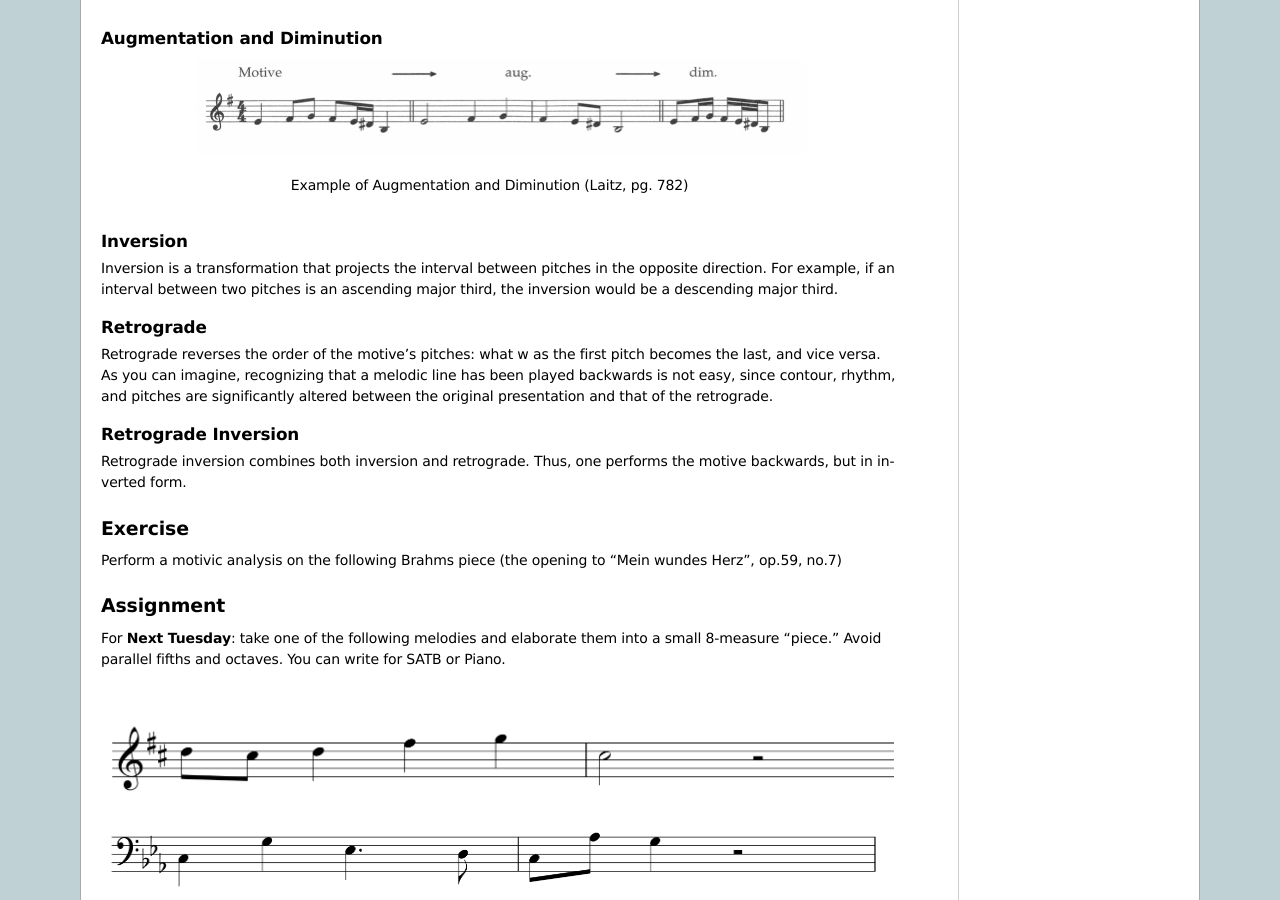
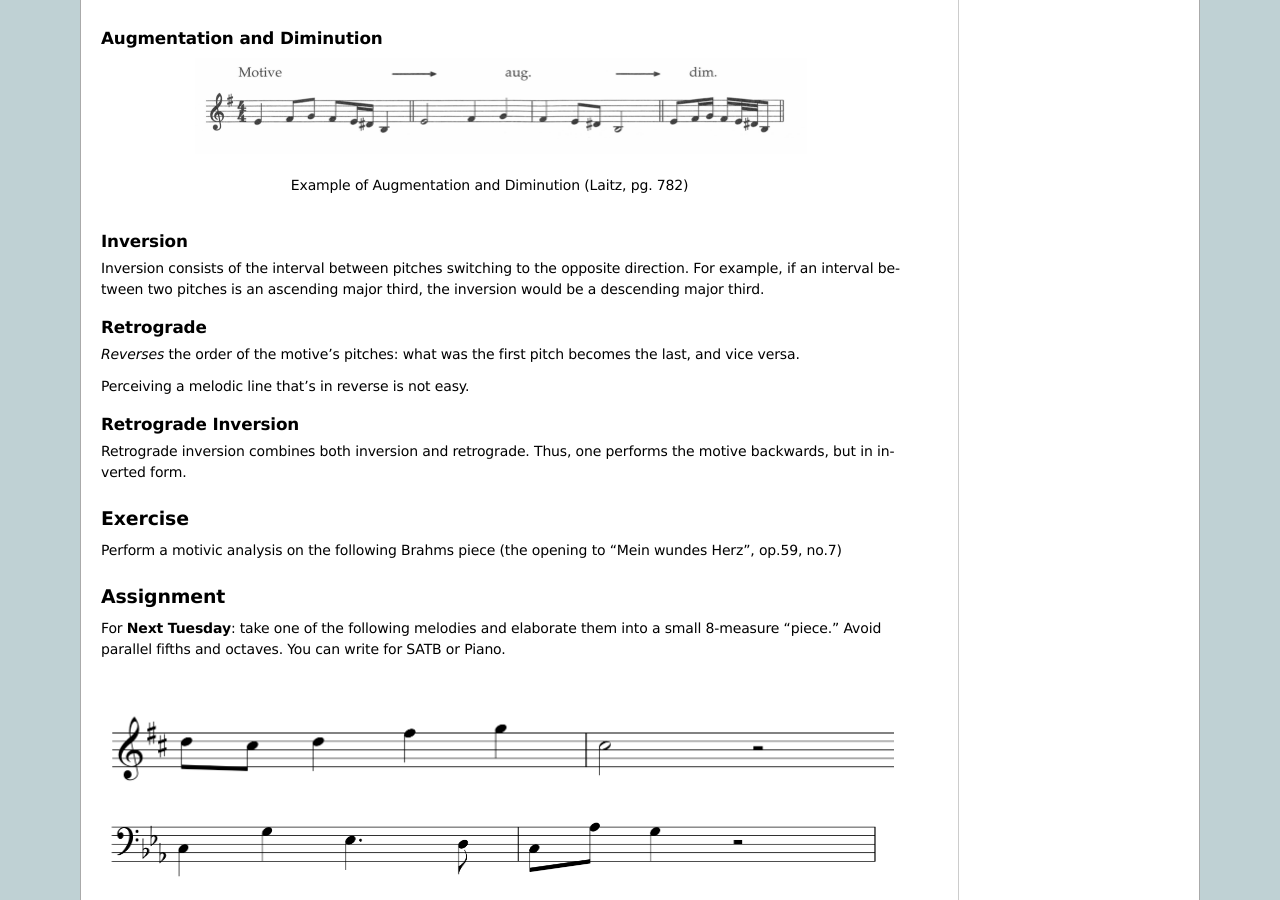
Before and after one commit to shanahdt/MUSI4331, a Sphinx documentation site: the page built from source/lessons/motives1.rst, in a window 1280 px wide and 900 px high, scrolled down 4088 px. Built offline with Sphinx 7.4.7, drawn with Linux system fonts in a browser that asks for light colours.

Commit message:
wtcerror

```diff
--- a/source/lessons/motives1.rst
+++ b/source/lessons/motives1.rst
@@ -195,20 +195,19 @@ Augmentation and Diminution
 Inversion
 ~~~~~~~~~~~~~~~~~~~~~
 
-Inversion is a transformation that projects the interval
-between pitches in the opposite direction. For example,
+Inversion consists of the interval
+between pitches switching to the opposite direction. For example,
 if an interval between two pitches is an ascending major
 third, the inversion would be a descending major third.
 
 Retrograde
 ~~~~~~~~~~~~~~~~~~~~~
 
-Retrograde reverses the order of the motive's pitches: what w as the first
-pitch becomes the last, and vice versa. As you can imagine, recognizing
-that a melodic line has been
-played backwards is not easy, since contour, rhythm, and
-pitches are significantly altered between the original
-presentation and that of the retrograde.
+*Reverses* the order of the motive's pitches: what was the first
+pitch becomes the last, and vice versa.
+
+Perceiving a melodic line that's in reverse
+is not easy.
 
 Retrograde Inversion
 ~~~~~~~~~~~~~~~~~~~~~~~
```
Also changed, not shown: searchindex.js, 4 other files.
